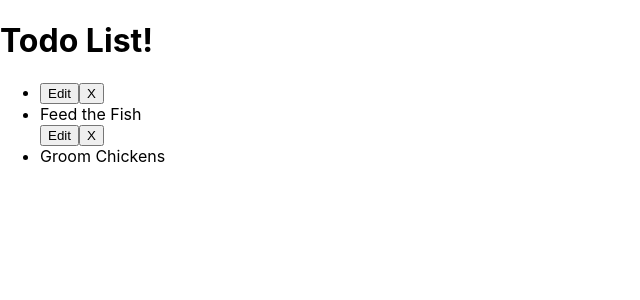
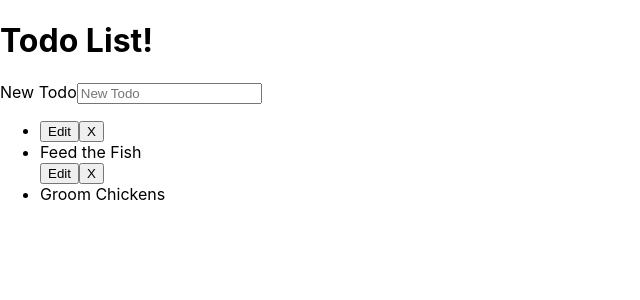
Before and after one commit to Theseus33/React-ToDo, a React (Create React App) app: page / in a window 1280 px wide. Shown: the top 300 px of the page, without its empty margins (0-640 px from the left). Built offline with nearby package versions, Linux system fonts and the light colour scheme.

Commit message:
add todo setup

```diff
--- /dev/null
+++ b/src/NewTodoForm.js
@@ -0,0 +1,30 @@
+import react, { Component } from 'react';
+
+class NewTodoForm extends Component {
+    constructor(props) {
+        super(props);
+        this.state = { task: "" }
+        this.handleChange = this.handleChange.bind(this);
+    }
+    handleChange(evt) {
+        this.setState({
+            [evt.target.name]: evt.target.value
+        });
+    }
+    render() {
+        return (
+            <form>
+                <label htmlFor="task">New Todo</label>
+                <input
+                    type="text"
+                    placeholder="New Todo"
+                    id="task"
+                    value={this.state.task}
+                    onChange={this.handleChange}
+                />
+            </form>
+        );
+    }
+}
+
+export default NewTodoForm;
--- a/src/TodoList.js
+++ b/src/TodoList.js
@@ -1,5 +1,6 @@
 import React, { Component } from 'react';
 import Todo from "./Todo";
+import NewTodoForm from "./NewTodoForm";
 
 class TodoList extends Component {
     constructor(props) {
@@ -13,6 +14,7 @@
         return (
             < div >
                 <h1>Todo List!</h1>
+                <NewTodoForm />
                 <ul>
                     <li> {todos}</li>
                 </ul>
```
